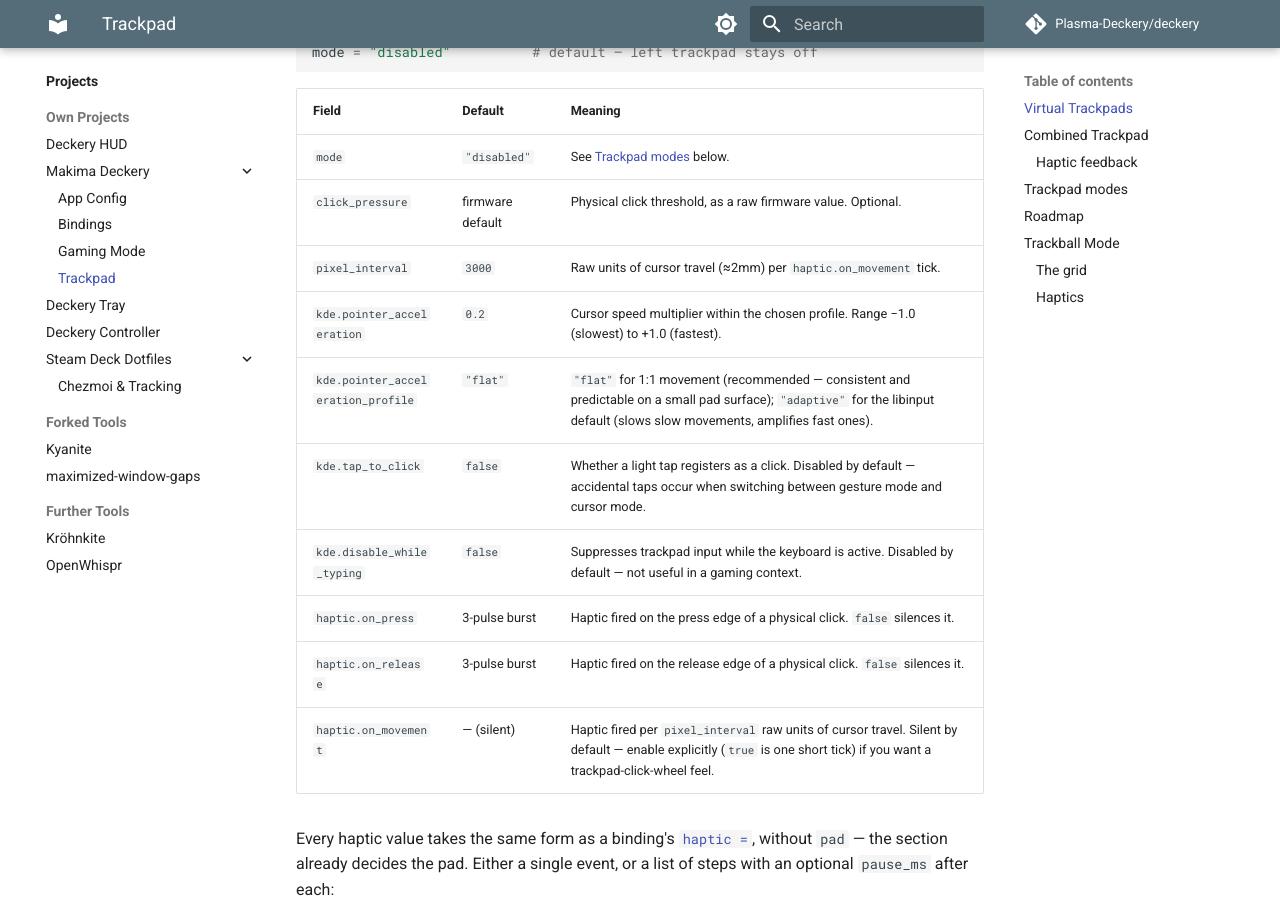
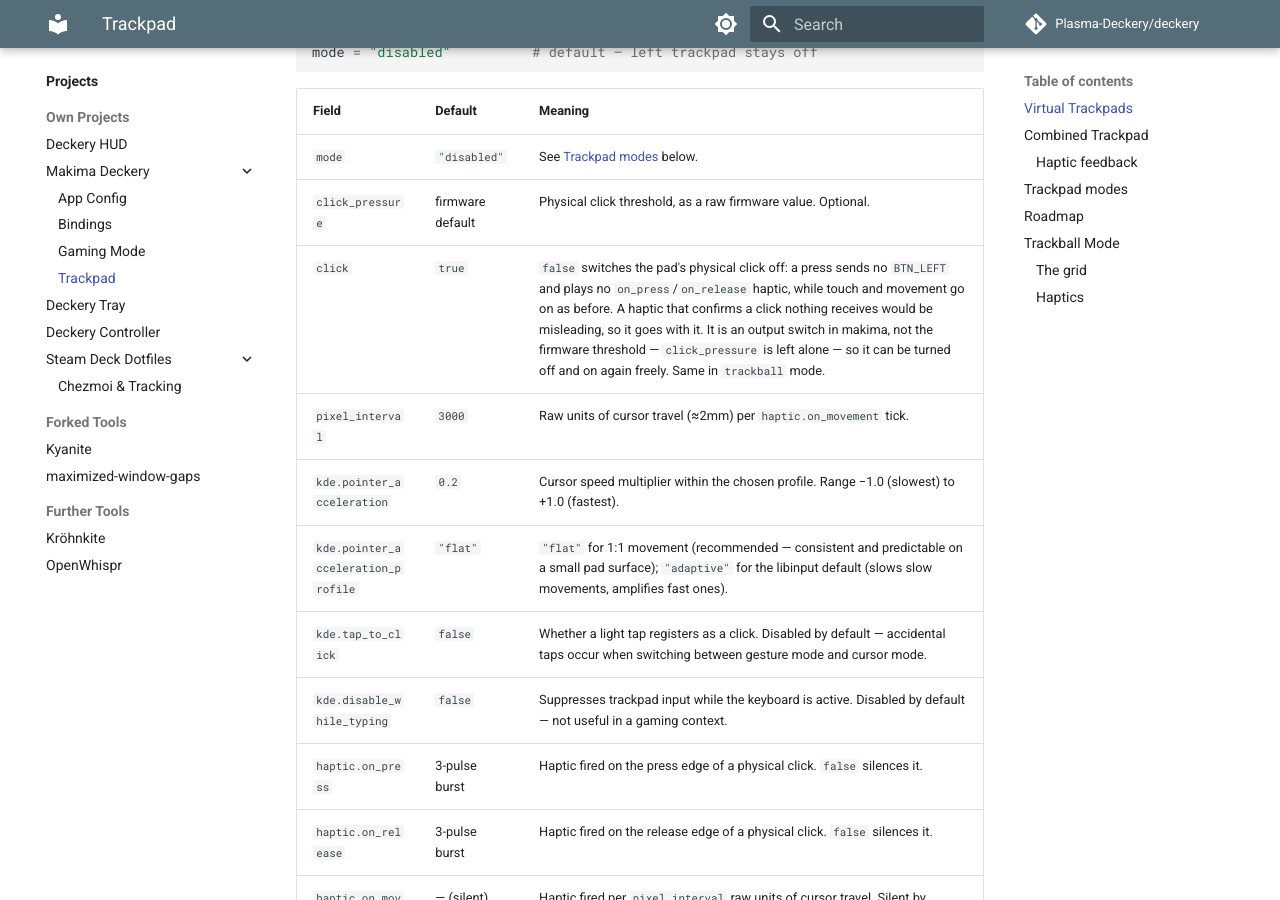
Before and after one commit to Plasma-Deckery/deckery, an MkDocs documentation site: the page built from docs/projects/makima-deckery/trackpad.md, in a window 1280 px wide and 900 px high, scrolled down 1131 px. Built offline with MkDocs 1.6.1 and Material for MkDocs 9.7.7, drawn with Linux system fonts in a browser that asks for light colours; comment, search, counter and statistics services are not loaded; some of the changed text lies outside the part shown.

Commit message:
Document the pads' and the gesture device's click switch

````diff
--- a/docs/projects/makima-deckery/trackpad.md
+++ b/docs/projects/makima-deckery/trackpad.md
@@ -37,6 +37,7 @@ mode = "disabled"          # default — left trackpad stays off
 |---|---|---|
 | `mode` | `"disabled"` | See [Trackpad modes](#trackpad-modes) below. |
 | `click_pressure` | firmware default | Physical click threshold, as a raw firmware value. Optional. |
+| `click` | `true` | `false` switches the pad's physical click off: a press sends no `BTN_LEFT` and plays no `on_press`/`on_release` haptic, while touch and movement go on as before. A haptic that confirms a click nothing receives would be misleading, so it goes with it. It is an output switch in makima, not the firmware threshold — `click_pressure` is left alone — so it can be turned off and on again freely. Same in `trackball` mode. |
 | `pixel_interval` | `3000` | Raw units of cursor travel (≈2mm) per `haptic.on_movement` tick. |
 | `kde.pointer_acceleration` | `0.2` | Cursor speed multiplier within the chosen profile. Range −1.0 (slowest) to +1.0 (fastest). |
 | `kde.pointer_acceleration_profile` | `"flat"` | `"flat"` for 1:1 movement (recommended — consistent and predictable on a small pad surface); `"adaptive"` for the libinput default (slows slow movements, amplifies fast ones). |
@@ -86,6 +87,8 @@ scroll_factor  = 0.5     # scrolls at half speed (raw pad range ±32767 makes th
 ```
 
 The `[trackpad.gestures.kde]` block is optional — the values above are the defaults that apply even if the block is absent.
+
+A physical click on either pad during a gesture is passed on as `BTN_LEFT` of the gesture device. `click = false` in `[trackpad.gestures]` switches that off; pinch, scroll and pan are the two fingers and carry on unchanged. Default `true`.
 
 ### Haptic feedback
 
@@ -170,6 +173,7 @@ These are tested values; the shipped `Steam Deck Trackpads.toml` carries the sam
 | `stop_speed` | raw units/s | `1500` | Speed below which a rolling ball stops. Must be above 0, since an exponential decay never reaches 0 on its own. Also a lower bound for flinging. |
 | `grid` | cells per pad side | `8` | Detent raster for `on_movement` and `on_roll`: the pad is split into `grid` × `grid` cells (each `65536 / grid` raw units wide). Whole number from 1 to 65 536. |
 | `click_pressure` | raw u16 | firmware default | Physical click threshold, as in `mt-trackpad`. |
+| `click` | bool | `true` | `false`: the click sends no `BTN_LEFT` and plays no click haptic, as in `mt-trackpad`. Rolling and dragging stay. |
 
 Velocities are measured in raw pad units, not pixels, so whether a flick flings does not change with `sensitivity`. Every key is optional and parsed on its own: an invalid value or an unknown key logs a warning, and that key falls back to its default while the others stay as written. A key another pad mode reads is not unknown: switch `mode` and leave the other mode's keys in the table, and they are simply inactive until you switch back.
 
````
Also changed, not shown: docs/reference/ipc.md (+2 -0 lines).
